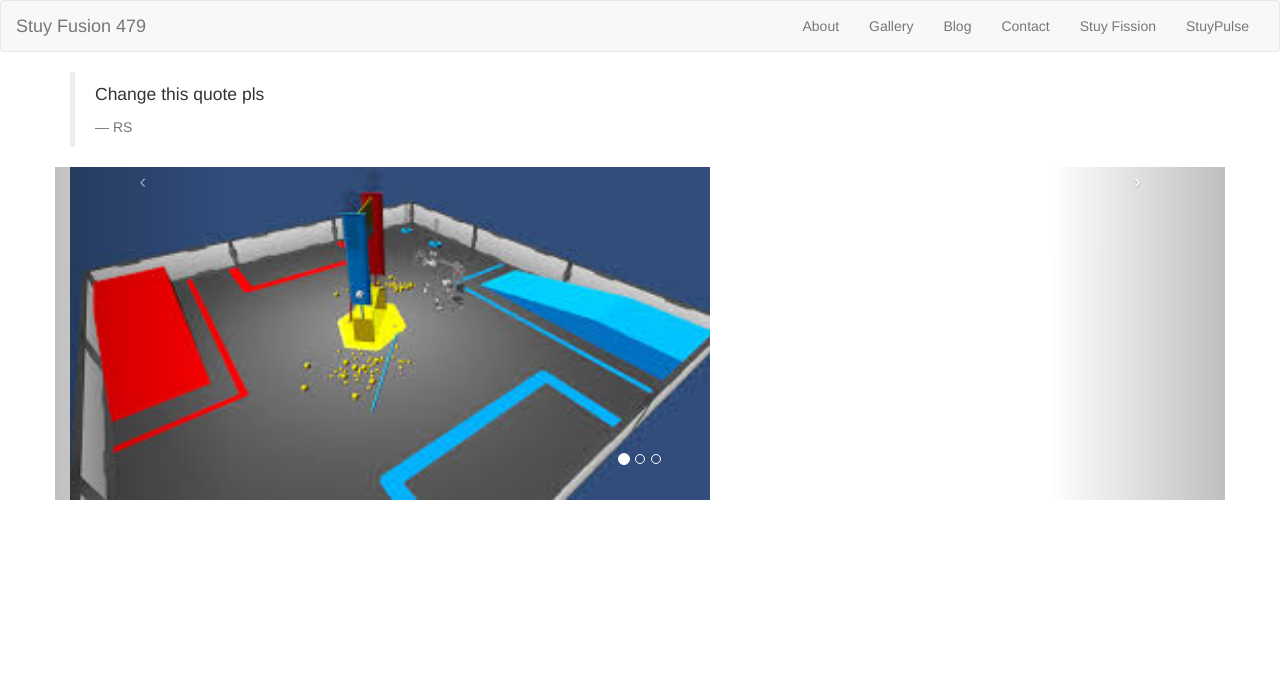
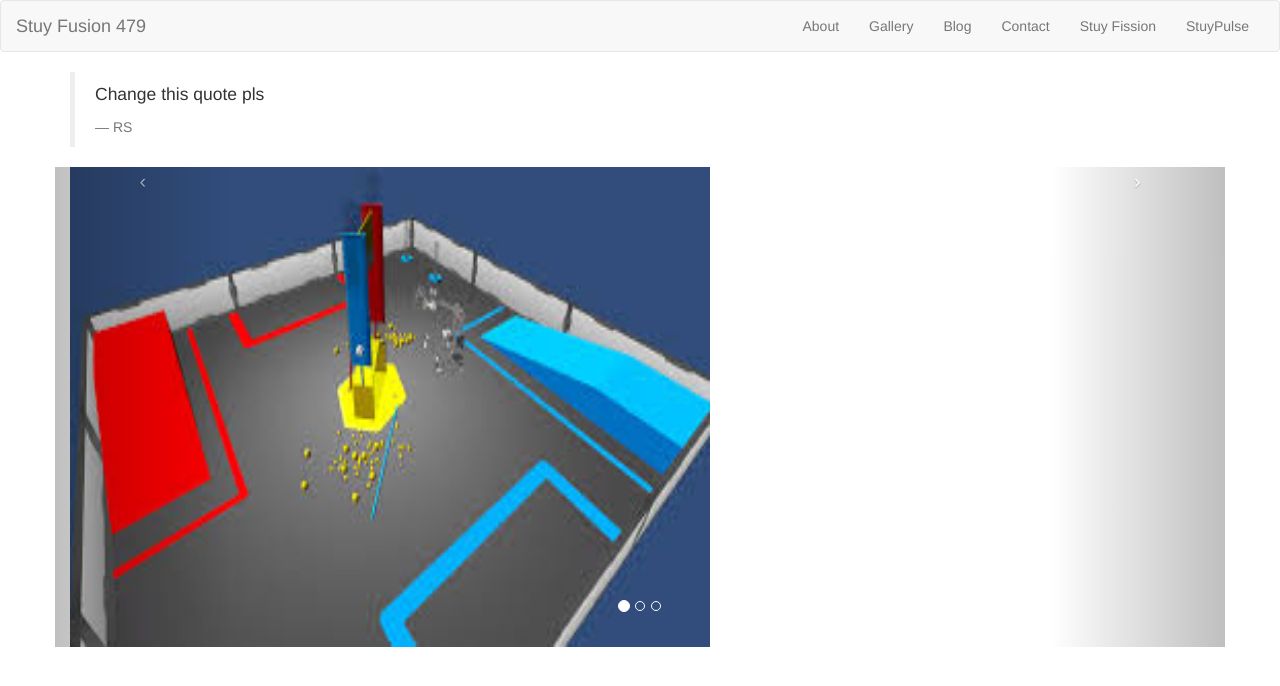
Before and after one commit to stuyfusion/stuyfusion.github.io, a Jekyll site: the page built from index.html, in a window 1280 px wide. Shown: the top 686 px of the page. Built offline with Jekyll 4.4.1, drawn with Linux system fonts in a browser that asks for light colours; nearby versions of some CDN libraries.

Commit message:
Update index.html

```diff
--- a/index.html
+++ b/index.html
@@ -19,9 +19,9 @@ layout: default
   </ol>
   <!-- Items -->
   <div class="carousel-inner" style="width:640px;height:80%">
-    <div class="active item"><img src="images/image1.jpg"  alt="we totally do work" style="width:960px;height:480" /></div>
-    <div class="item"><img  src="images/image2.jpg" alt="" style="width:960px;height:480"/></div>
-    <div class="item"><img  src="images/image3.jpg" alt=""style="width:960px;height:480" /></div>
+    <div class="active item"><img src="images/image1.jpg"  alt="we totally do work" style="width:960px;height:480px" /></div>
+    <div class="item"><img  src="images/image2.jpg" alt="" style="width:960px;height:480px"/></div>
+    <div class="item"><img  src="images/image3.jpg" alt=""style="width:960px;height:480px" /></div>
   </div>
   <!-- Navigation -->
   <a class="carousel-control left" href="#myCarousel" data-slide="prev">&lsaquo;</a>
```
